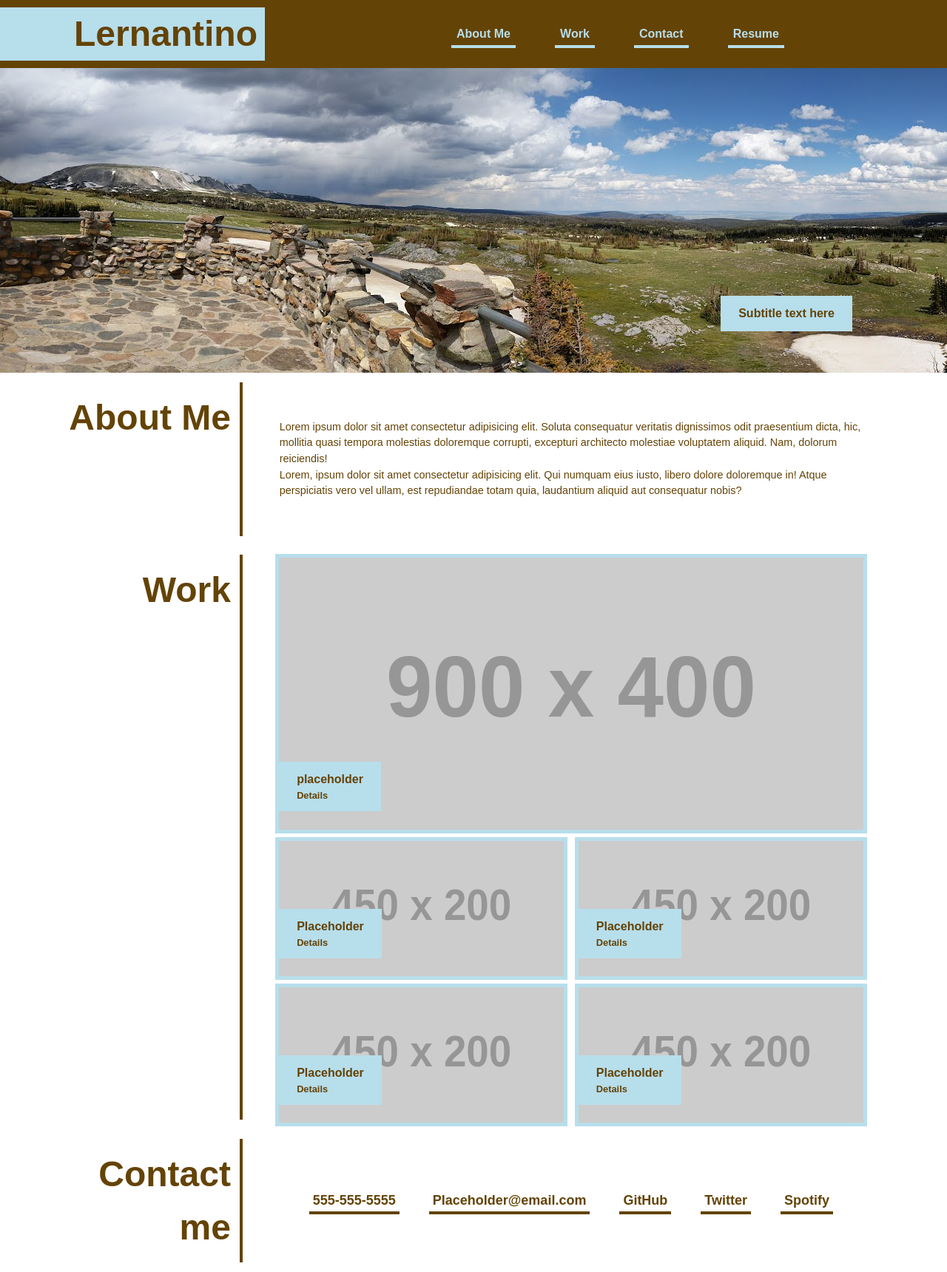
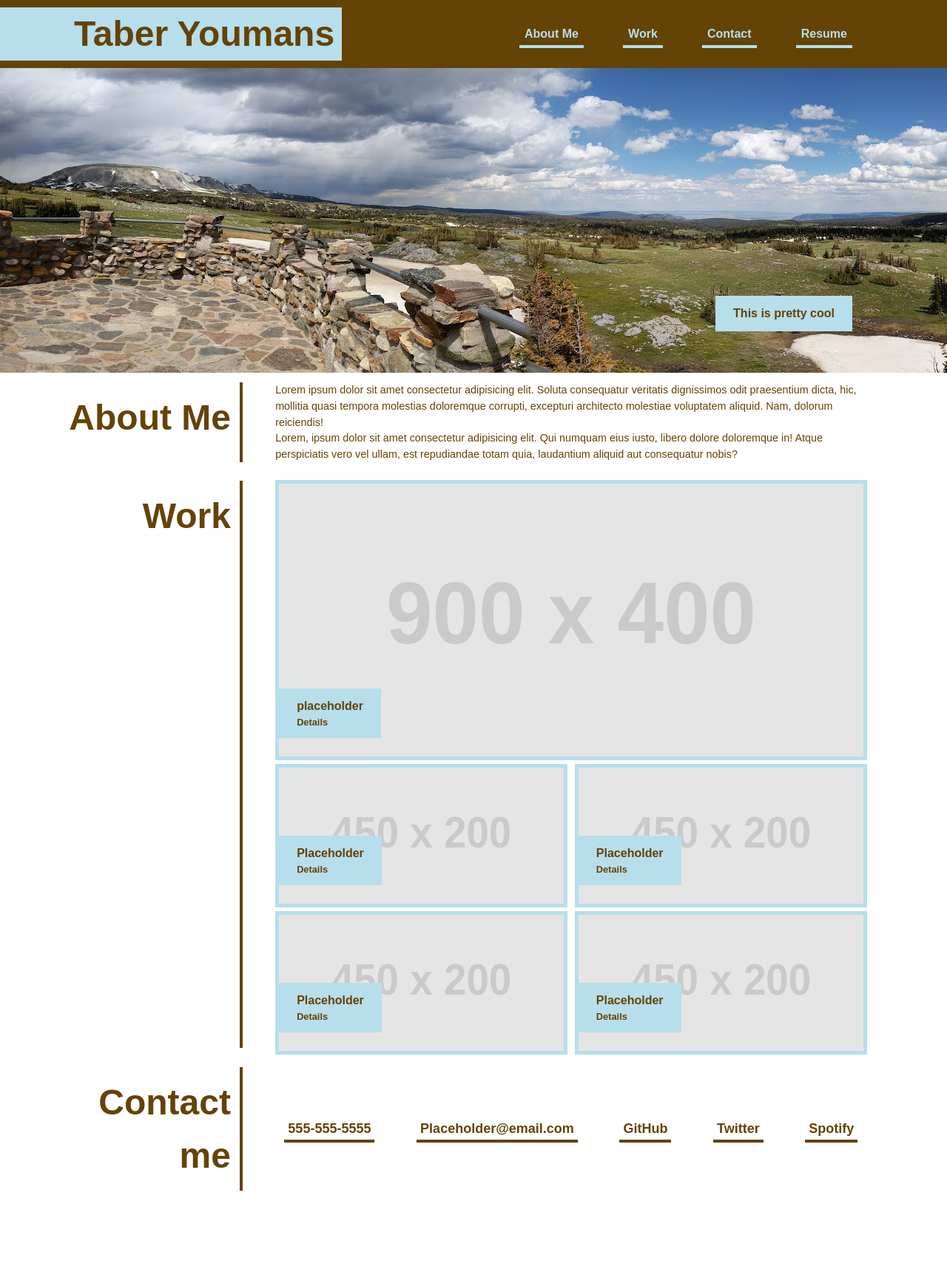
Before and after one commit to Tab-Y/Module-2, a plain HTML site: page index.html in a window 1280 px wide. Shown: the whole page at 74% size. After the commit the page ends 1623 px from the top, so only its background shows below. Drawn offline with Linux system fonts and the light colour scheme; placeholder pictures from the web are drawn by us.

Commit message:
added more functionality and hover effects

```diff
--- a/assets/css/style.css
+++ b/assets/css/style.css
@@ -17,7 +17,7 @@ header {
     justify-content: space-between;
     align-items: center;
     flex-wrap: wrap;
-    padding: 10px 40px 10px 0;
+    padding: 10px 10% 10px 0;
     text-align: center;
     background: var(--accent);
     color: var(--accent);
@@ -35,7 +35,6 @@ h1 {
     display: flex;
     justify-content: space-between;
     min-width: 450px;
-    margin-right: 180px;
 }
 
 .main-header nav a {
@@ -109,7 +108,8 @@ aside {
 /* individual elements */
 /* about me text */
 .center {
-    padding: 50px;
+    display: flex;
+    flex-direction: column;
     font-size: 18px;
     align-items: center;
 }
@@ -119,17 +119,12 @@ aside {
     width: 100%;
     grid-template-columns: repeat(2, 1fr);
 }
-.work-structure {
+.structure {
     display: grid;
     align-items: center;
     width: 90%;
     height: 99%;
     grid-template-columns: repeat(1, 1fr);
-}
-.column {
-    display: flex;
-    flex-direction: column;
-    align-items: center;
 }
 
 .card {
@@ -157,7 +152,7 @@ img {
     font-size: 16px;
     padding: 12px 24px;
     border: none;
-    z-index: 3;
+    z-index: 2;
 }
 .card > .over-img {
     position: absolute;
@@ -168,7 +163,15 @@ img {
     font-size: 16px;
     padding: 12px 24px;
     border: none;
-    z-index: 3;
+    z-index: 2;
+}
+
+img {
+    opacity: 0.5;
+}
+
+img:hover{
+    opacity: 1.0;
 }
 
 p {
--- a/index.html
+++ b/index.html
@@ -10,7 +10,7 @@
 </head>
 <body>
     <header class="main-header">
-        <h1>Lernantino</h1>
+        <h1>Taber Youmans</h1>
         <nav>
             <ul>
                 <li>
@@ -32,7 +32,7 @@
     <figure>
         <!--banner image-->
         <div class="hero"></div>
-        <h2 class="subtitle">Subtitle text here</h2>
+        <h2 class="subtitle">This is pretty cool</h2>
     </figure>
 
     <main>
@@ -41,16 +41,18 @@
                 <h3>About Me</h3>
             </aside>
             <div class="container center">
-                <p>Lorem ipsum dolor sit amet consectetur adipisicing elit. Soluta consequatur veritatis dignissimos odit praesentium dicta, hic, mollitia quasi tempora molestias doloremque corrupti, excepturi architecto molestiae voluptatem aliquid. Nam, dolorum reiciendis!</p>
-                <p>Lorem, ipsum dolor sit amet consectetur adipisicing elit. Qui numquam eius iusto, libero dolore doloremque in! Atque perspiciatis vero vel ullam, est repudiandae totam quia, laudantium aliquid aut consequatur nobis?</p>
+                <div class="structure">
+                    <p>Lorem ipsum dolor sit amet consectetur adipisicing elit. Soluta consequatur veritatis dignissimos odit praesentium dicta, hic, mollitia quasi tempora molestias doloremque corrupti, excepturi architecto molestiae voluptatem aliquid. Nam, dolorum reiciendis!</p>
+                    <p>Lorem, ipsum dolor sit amet consectetur adipisicing elit. Qui numquam eius iusto, libero dolore doloremque in! Atque perspiciatis vero vel ullam, est repudiandae totam quia, laudantium aliquid aut consequatur nobis?</p>
+                </div>
             </div>
         </article>
         <section class="box">
             <aside>
                 <h3>Work</h3>
             </aside>
-            <div class="container column">
-                <div class="work-structure">
+            <div class="container center">
+                <div class="structure">
                     <section id="slide1" class="card">
                         <h4 class="over-img1">placeholder <p>Details</p></h4>
                         <img src="https://via.placeholder.com/900x400" alt="placeholder image" />
```
